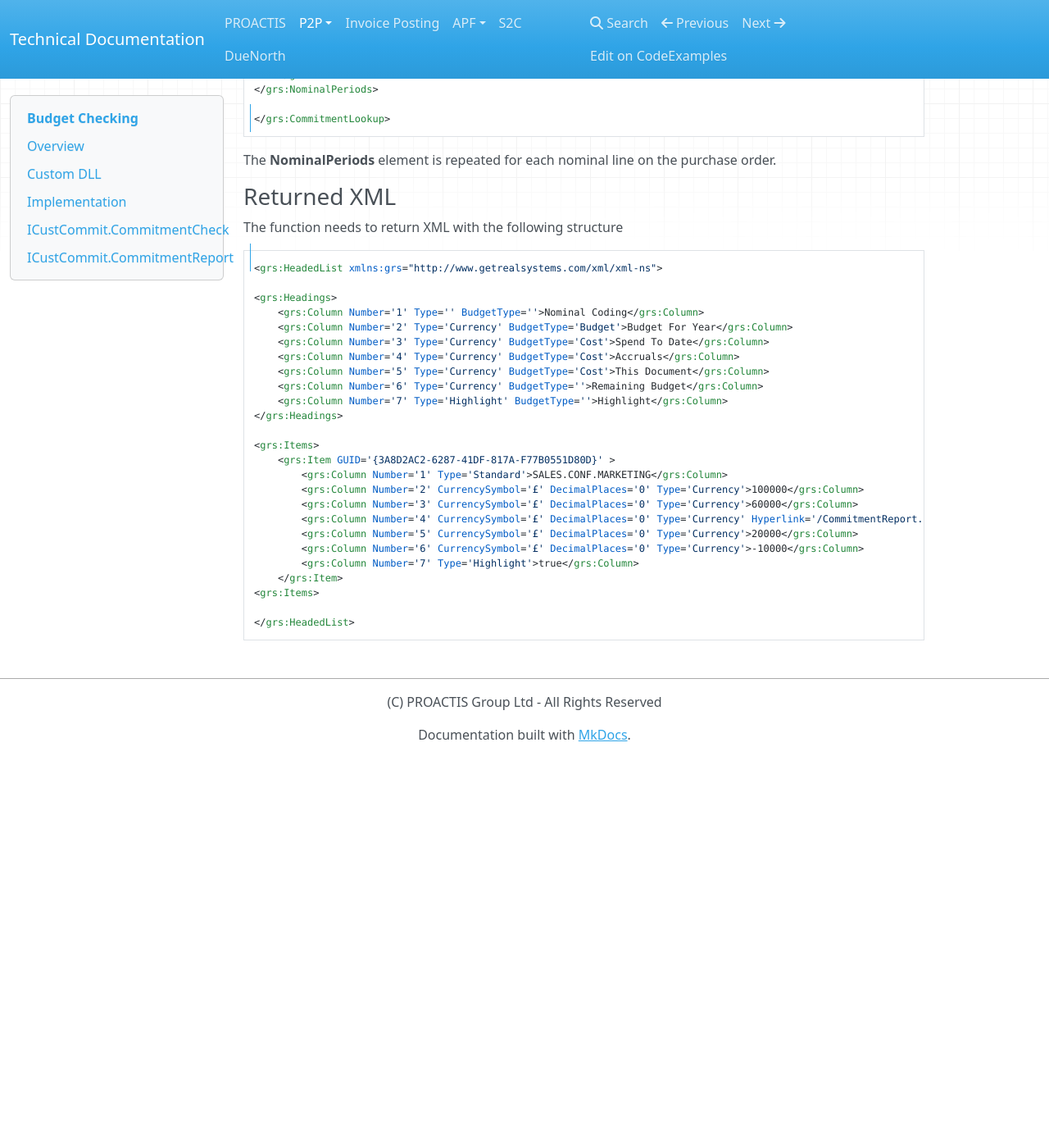
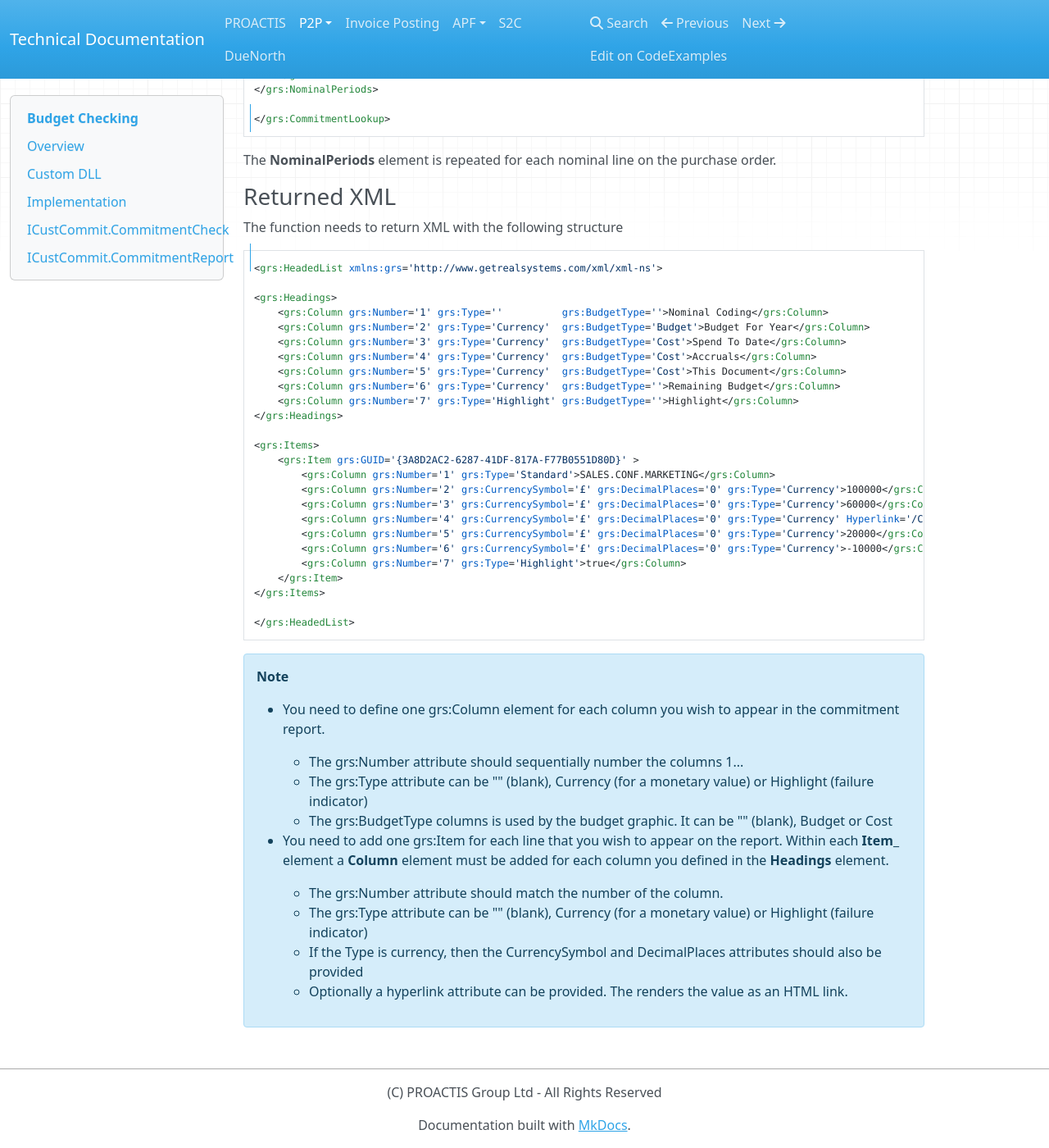
Before and after one commit to proactis-documentation/documentation-source, an MkDocs documentation site: the page built from docs/p2p/budgetchecking.md, in a window 1280 px wide and 1400 px high, scrolled down 2815 px. Shown: the whole window at 82% size. Built offline with MkDocs 1.6.1, drawn with Linux system fonts in a browser that asks for light colours; nearby versions of some CDN libraries; old or Windows-style settings are respelled for this version of MkDocs; before the commit the page ends 3739 px from its top, so only the background shows below that.

Commit message:
BudgetChecking

````diff
--- a/docs/commitmentCheck.xml
+++ b/docs/commitmentCheck.xml
@@ -1,4 +1,4 @@
-<grs:HeadedList xmlns:grs="http://www.getrealsystems.com/xml/xml-ns">
+<grs:HeadedList xmlns:grs='http://www.getrealsystems.com/xml/xml-ns'>
 
 <grs:Headings>
     <grs:Column Number='1' Type='' BudgetType=''>Nominal Coding</grs:Column>
@@ -20,6 +20,6 @@
         <grs:Column Number='6' CurrencySymbol='£' DecimalPlaces='0' Type='Currency'>-10000</grs:Column>
         <grs:Column Number='7' Type='Highlight'>true</grs:Column>
     </grs:Item>
-<grs:Items>
+</grs:Items>
 
 </grs:HeadedList>
--- a/docs/p2p/budgetchecking.md
+++ b/docs/p2p/budgetchecking.md
@@ -125,29 +125,43 @@ The __NominalPeriods__ element is repeated for each nominal line on the purchase
 The function needs to return XML with the following structure
 
 ```xml
-<grs:HeadedList xmlns:grs="http://www.getrealsystems.com/xml/xml-ns">
+<grs:HeadedList xmlns:grs='http://www.getrealsystems.com/xml/xml-ns'>
 
 <grs:Headings>
-    <grs:Column Number='1' Type='' BudgetType=''>Nominal Coding</grs:Column>
-    <grs:Column Number='2' Type='Currency' BudgetType='Budget'>Budget For Year</grs:Column>
-    <grs:Column Number='3' Type='Currency' BudgetType='Cost'>Spend To Date</grs:Column>
-    <grs:Column Number='4' Type='Currency' BudgetType='Cost'>Accruals</grs:Column>
-    <grs:Column Number='5' Type='Currency' BudgetType='Cost'>This Document</grs:Column>
-    <grs:Column Number='6' Type='Currency' BudgetType=''>Remaining Budget</grs:Column>
-    <grs:Column Number='7' Type='Highlight' BudgetType=''>Highlight</grs:Column>
+    <grs:Column grs:Number='1' grs:Type=''          grs:BudgetType=''>Nominal Coding</grs:Column>
+    <grs:Column grs:Number='2' grs:Type='Currency'  grs:BudgetType='Budget'>Budget For Year</grs:Column>
+    <grs:Column grs:Number='3' grs:Type='Currency'  grs:BudgetType='Cost'>Spend To Date</grs:Column>
+    <grs:Column grs:Number='4' grs:Type='Currency'  grs:BudgetType='Cost'>Accruals</grs:Column>
+    <grs:Column grs:Number='5' grs:Type='Currency'  grs:BudgetType='Cost'>This Document</grs:Column>
+    <grs:Column grs:Number='6' grs:Type='Currency'  grs:BudgetType=''>Remaining Budget</grs:Column>
+    <grs:Column grs:Number='7' grs:Type='Highlight' grs:BudgetType=''>Highlight</grs:Column>
 </grs:Headings>
 
 <grs:Items>
-    <grs:Item GUID='{3A8D2AC2-6287-41DF-817A-F77B0551D80D}' >
-        <grs:Column Number='1' Type='Standard'>SALES.CONF.MARKETING</grs:Column>
-        <grs:Column Number='2' CurrencySymbol='£' DecimalPlaces='0' Type='Currency'>100000</grs:Column>
-        <grs:Column Number='3' CurrencySymbol='£' DecimalPlaces='0' Type='Currency'>60000</grs:Column>
-        <grs:Column Number='4' CurrencySymbol='£' DecimalPlaces='0' Type='Currency' Hyperlink='/CommitmentReport.html'>50000</grs:Column>
-        <grs:Column Number='5' CurrencySymbol='£' DecimalPlaces='0' Type='Currency'>20000</grs:Column>
-        <grs:Column Number='6' CurrencySymbol='£' DecimalPlaces='0' Type='Currency'>-10000</grs:Column>
-        <grs:Column Number='7' Type='Highlight'>true</grs:Column>
+    <grs:Item grs:GUID='{3A8D2AC2-6287-41DF-817A-F77B0551D80D}' >
+        <grs:Column grs:Number='1' grs:Type='Standard'>SALES.CONF.MARKETING</grs:Column>
+        <grs:Column grs:Number='2' grs:CurrencySymbol='£' grs:DecimalPlaces='0' grs:Type='Currency'>100000</grs:Column>
+        <grs:Column grs:Number='3' grs:CurrencySymbol='£' grs:DecimalPlaces='0' grs:Type='Currency'>60000</grs:Column>
+        <grs:Column grs:Number='4' grs:CurrencySymbol='£' grs:DecimalPlaces='0' grs:Type='Currency' Hyperlink='/CommitmentReport.html'>50000</grs:Column>
+        <grs:Column grs:Number='5' grs:CurrencySymbol='£' grs:DecimalPlaces='0' grs:Type='Currency'>20000</grs:Column>
+        <grs:Column grs:Number='6' grs:CurrencySymbol='£' grs:DecimalPlaces='0' grs:Type='Currency'>-10000</grs:Column>
+        <grs:Column grs:Number='7' grs:Type='Highlight'>true</grs:Column>
     </grs:Item>
-<grs:Items>
+</grs:Items>
 
 </grs:HeadedList>
 ```
+
+!!! Note
+
+    + You need to define one grs:Column element for each column you wish to appear in the commitment report.
+        -   The grs:Number attribute should sequentially number the columns 1...
+        -   The grs:Type attribute can be "" (blank),  Currency (for a monetary value) or Highlight (failure indicator)
+        -   The grs:BudgetType columns is used by the budget graphic.  It can be "" (blank),  Budget or Cost
+
+
+    + You need to add one grs:Item for each line that you wish to appear on the report.  Within each __Item___ element a __Column__ element must be added for each column you defined in the __Headings__ element.
+        -   The grs:Number attribute should match the number of the column.
+        -   The grs:Type attribute can be "" (blank),  Currency (for a monetary value) or Highlight (failure indicator)
+        -   If the Type is currency,  then the CurrencySymbol and DecimalPlaces attributes should also be provided
+        -   Optionally a hyperlink attribute can be provided.  The renders the value as an HTML <a> link.
````
